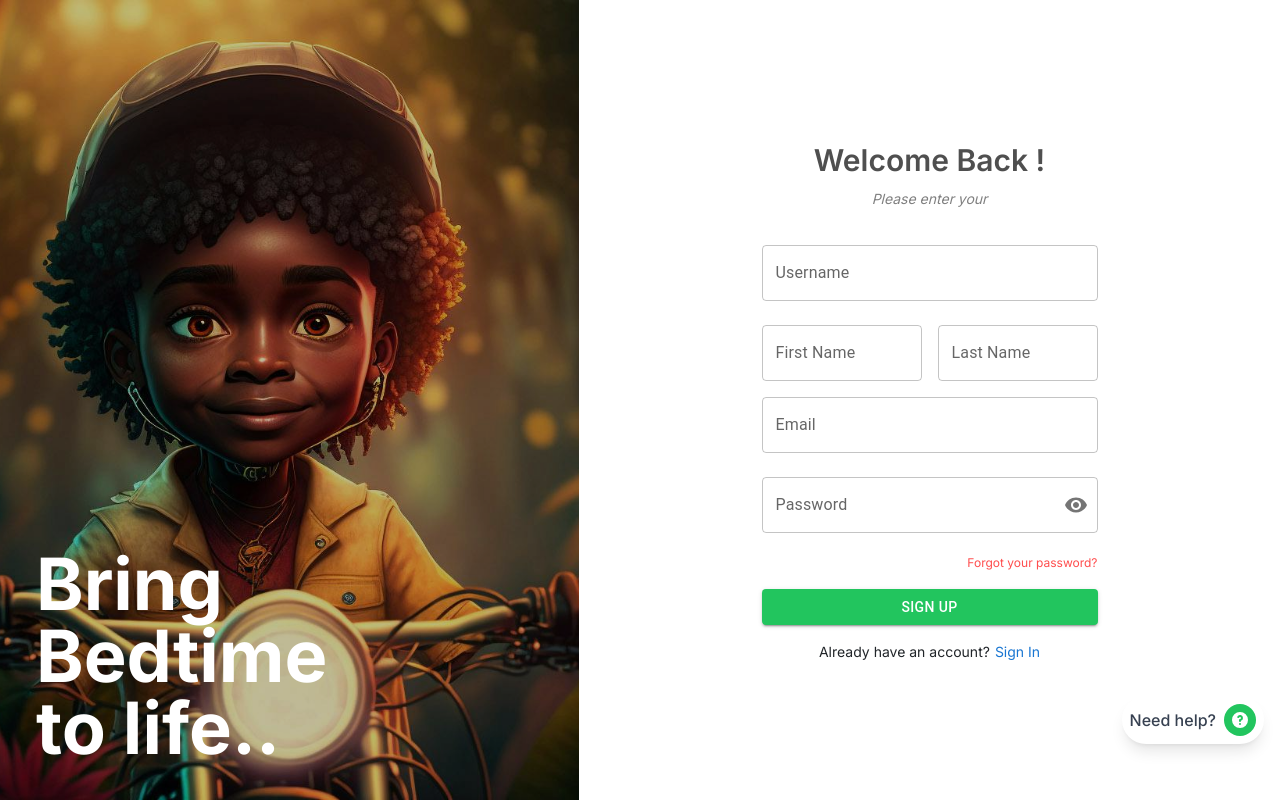
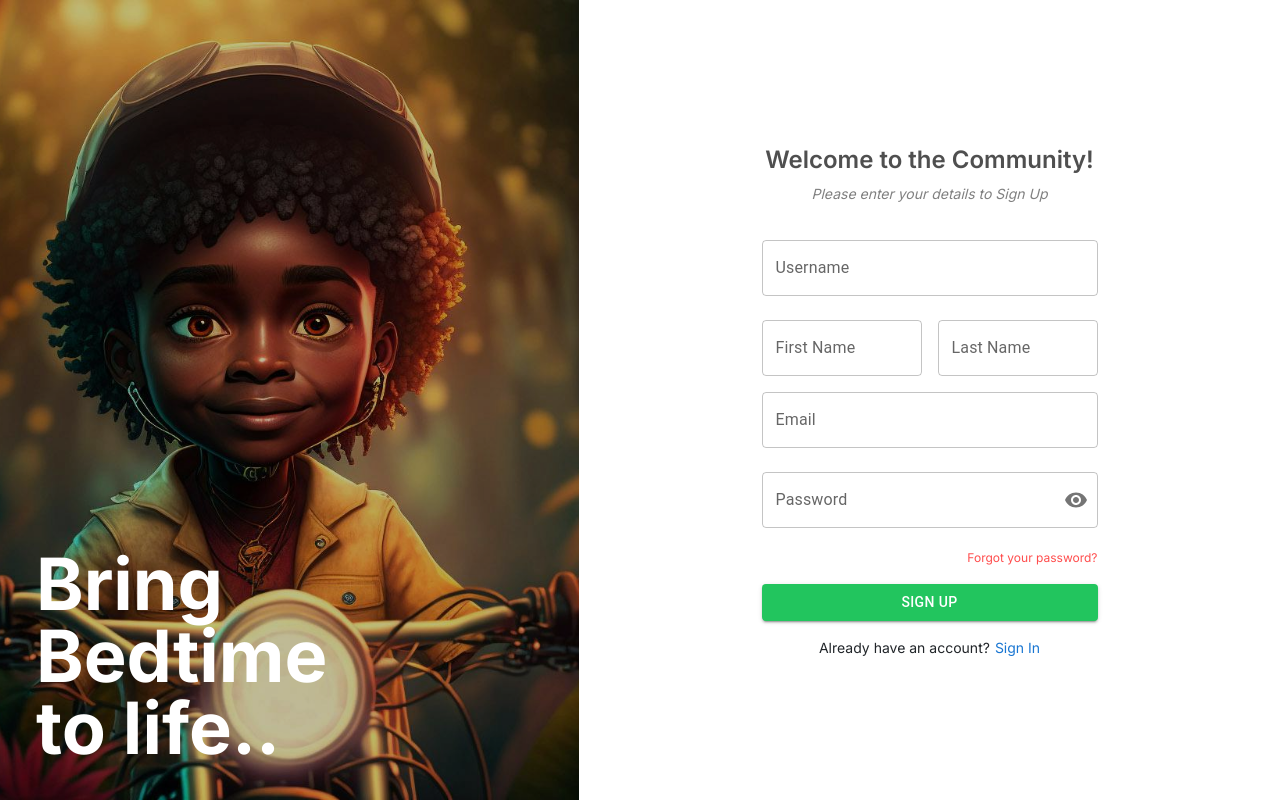
Before and after one commit to HassanBaigDEV/LoreLoom, a Next.js app: page /register in a window 1280 px wide. Built offline with nearby package versions, Linux system fonts and the light colour scheme.

Commit message:
sign up completed

```diff
--- a/src/app/(auth)/register/page.jsx
+++ b/src/app/(auth)/register/page.jsx
@@ -14,7 +14,7 @@ export default function Page() {
         {/* <Logo /> */}
         <SignupForm />
       </div>
-      <HelpButton />
+      {/* <HelpButton /> */}
     </div>
   );
 }
--- a/src/components/login/loginForm.jsx
+++ b/src/components/login/loginForm.jsx
@@ -129,7 +129,7 @@ export default function LoginForm() {
       </Text>
 
       {error && (
-        <Text color="error" textAlign="center" gutterBottom>
+        <Text color="error" style={{ textAlign: "center" }} gutterBottom>
           {error}
         </Text>
       )}
--- a/src/components/register/signupform.jsx
+++ b/src/components/register/signupform.jsx
@@ -2,7 +2,7 @@
 
 import React, { useState } from "react";
 import { useRouter } from "next/navigation";
-import { Formik, Form } from "formik";
+import { Formik, Form, ErrorMessage } from "formik";
 import * as Yup from "yup";
 import {
   TextField,
@@ -55,10 +55,22 @@ export default function SignUpForm() {
     password: Yup.string()
       .required("Password is required.")
       .min(8, "Password should be of minimum 8 characters length"),
+    // .matches(
+    //   /^(?=.*[a-z])(?=.*[A-Z])(?=.*\d)(?=.*[@$!%*?&])[A-Za-z\d@$!%*?&]{8,}$/,
+    //   "Must Contain 8 Characters, One Uppercase, One Lowercase, One Number and one special case Character"
+    // ),
+    username: Yup.string()
+      .required("Username is required.")
+      .min(5, "Username should be of minimum 5 characters length"),
+    firstName: Yup.string()
+      .required("First Name is required.")
+      .min(2, "First Name should be of minimum 2 characters length"),
+    lastName: Yup.string()
+      .required("Last Name is required.")
+      .min(2, "Last Name should be of minimum 2 characters length"),
   });
 
   const handleSubmit = async (values, { setSubmitting }) => {
-    setError("");
     setSubmitting(true);
 
     const payload = {
@@ -70,7 +82,7 @@ export default function SignUpForm() {
     };
 
     try {
-      const response = await fetch("/api/auth/register", {
+      const response = await fetch("http://localhost:8081/auth/register", {
         method: "POST",
         headers: {
           "Content-Type": "application/json",
@@ -81,10 +93,10 @@ export default function SignUpForm() {
       if (response.status === 200) {
         const data = await response.json();
         console.log("Login successful:", data);
-        router.push("/dashboard");
+        // router.push("/dashboard");
       } else {
         const errorData = await response.json();
-        setError(errorData.message || "Sign in failed. Please try again.");
+        setError(errorData.message || "Sign Up failed. Please try again.");
       }
     } catch (err) {
       setError("An unexpected error occurred. Please try again.");
@@ -105,20 +117,10 @@ export default function SignUpForm() {
         // borderRadius: 2,
       }}
     >
-      <Text weight={600} size={30} style={{ color: "#4F4F4F" }}>
-        Welcome Back !
+      <Text weight={600} size={24} style={{ color: "#4F4F4F", width: "100%" }}>
+        Welcome to the Community!
       </Text>
 
-      {/* <Text
-        style={{
-          fontStyle: "normal",
-          fontWeight: 400,
-          fontSize: 14,
-          color: "#4F4F4F",
-        }}
-      >
-        Hi there! Welcome to Our App
-      </Text> */}
       <Text
         style={{
           fontStyle: "italic",
@@ -129,14 +131,10 @@ export default function SignUpForm() {
           marginTop: 5,
         }}
       >
-        Please enter your
+        Please enter your details to Sign Up
       </Text>
 
-      {error && (
-        <Text color="error" textAlign="center" gutterBottom>
-          {error}
-        </Text>
-      )}
+      {error && <Text color="error">{error}</Text>}
 
       <Formik
         initialValues={initialValues}
@@ -161,7 +159,7 @@ export default function SignUpForm() {
               onChange={handleChange}
               onBlur={handleBlur}
               error={touched.username && Boolean(errors.username)}
-              helperText={touched.username && errors.email}
+              helperText={touched.username && errors.username}
               margin="normal"
               variant="outlined"
               autoComplete="off"
@@ -294,7 +292,7 @@ export default function SignUpForm() {
         )}
       </Formik>
 
-      <Text textAlign="center">
+      <Text>
         Already have an account?{"     "}
         <Link
           href="/login"
```
